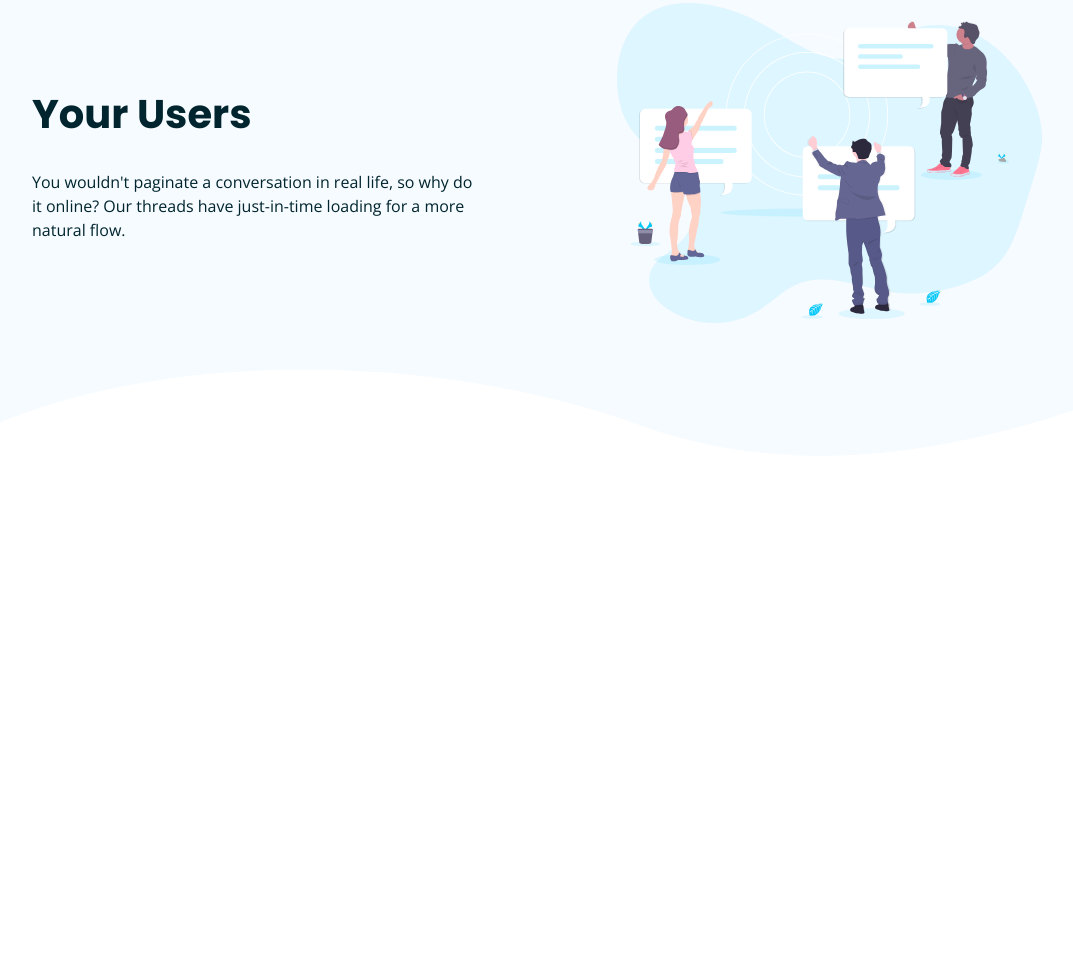
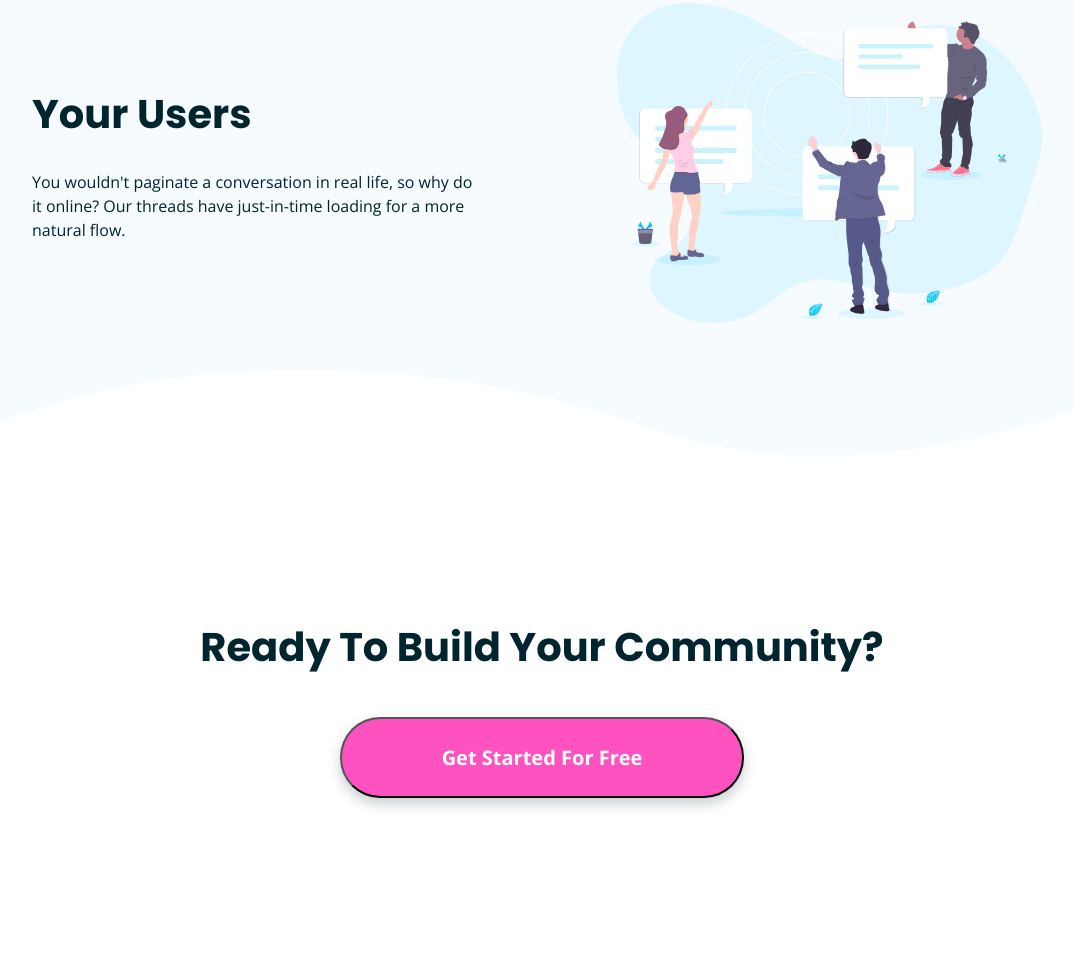
Before and after one commit to justAdevTV/huddle-landing-page, a website: page index.html in a window 1280 px wide. Shown: the part 3741-4709 px from the top of the page, without its empty margins (98-1171 px from the left). Before the commit the page ends 4218 px from the top, so only its background shows below. Drawn offline with nearby package versions, Linux system fonts and the light colour scheme.

Commit message:
Call to Action - Added in section with styling

```diff
--- a/index.html
+++ b/index.html
@@ -193,5 +193,13 @@
         />
       </div>
     </section>
+
+    <section class="call-to-action">
+      <h3 class="call-to-action__text heading-3">
+        Ready To Build Your Community?
+      </h3>
+      <!-- Call to Action -->
+      <button class="btn">Get Started For Free</button>
+    </section>
   </body>
 </html>
--- /dev/null
+++ b/sass/_call-to-action.scss
@@ -0,0 +1,9 @@
+.call-to-action {
+  text-align: center;
+  padding-top: 14rem;
+  padding-bottom: 17rem;
+
+  &__text {
+    padding-bottom: 4rem;
+  }
+}
--- a/sass/_typography.scss
+++ b/sass/_typography.scss
@@ -16,3 +16,10 @@
   font-weight: 400;
   font-size: 2em;
 }
+
+.heading-3 {
+  @extend %heading;
+  font-family: $font-display;
+  font-weight: 700;
+  font-size: 4em;
+}
--- a/sass/main.scss
+++ b/sass/main.scss
@@ -5,3 +5,4 @@
 @import "navigation";
 @import "header";
 @import "features";
+@import "call-to-action";
```
Also changed, not shown: css/style.css.
